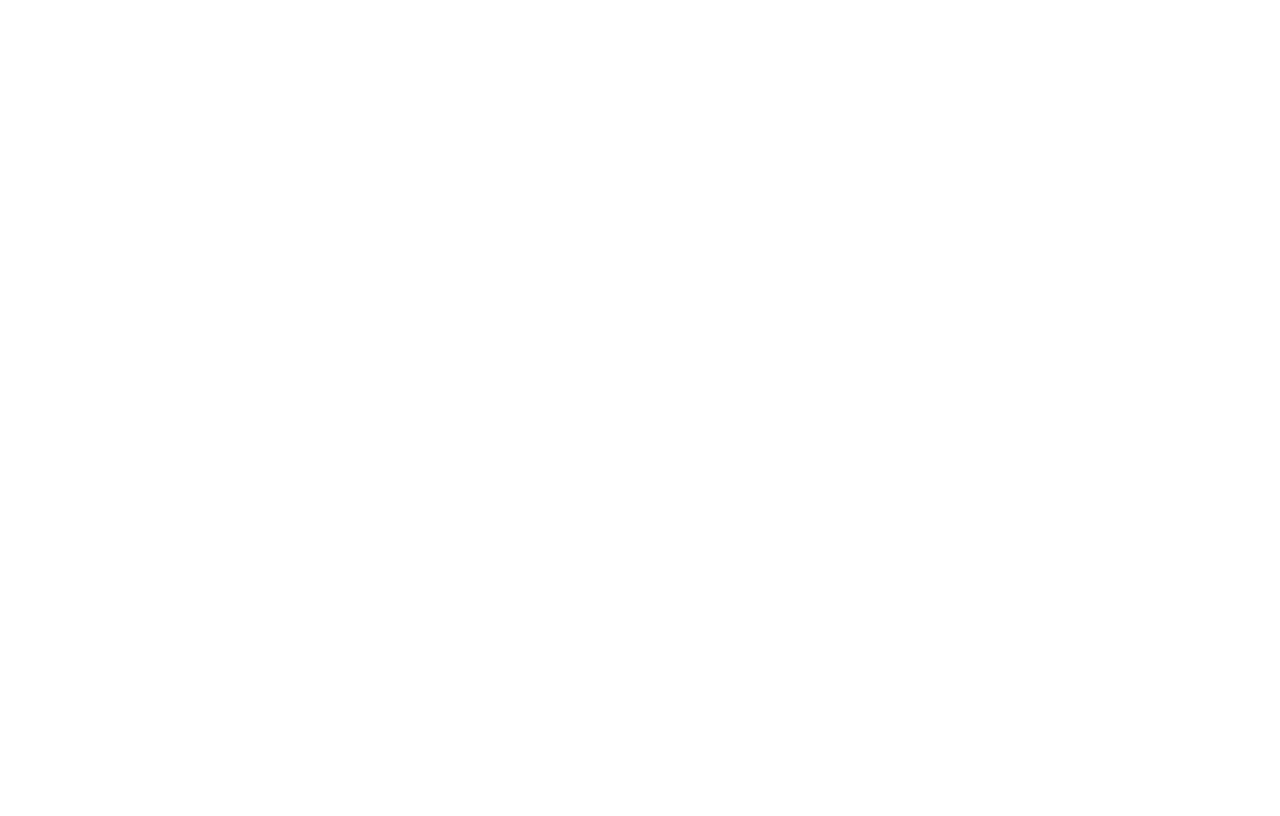
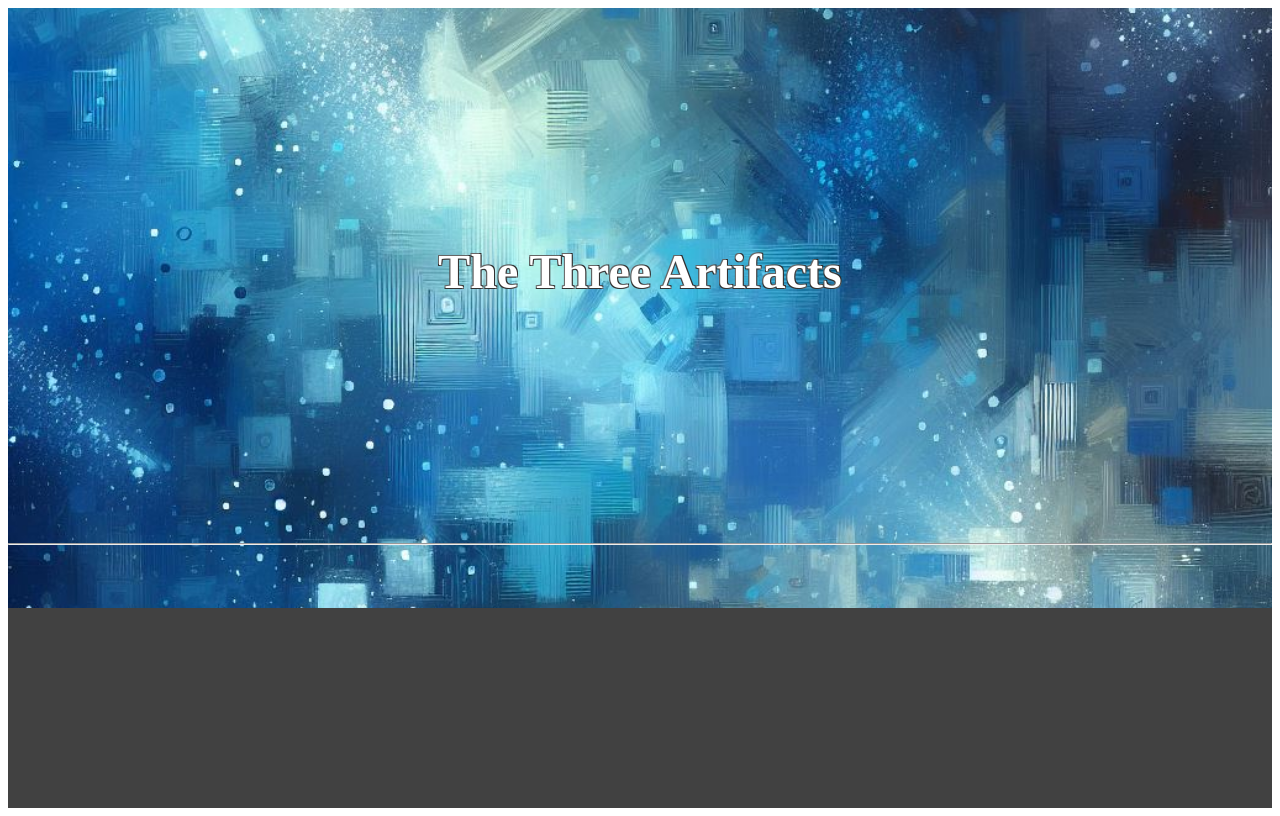
Before and after one commit to Memai2023/scrum-guide, a React (Vite) app: page /artifacts in a window 1280 px wide. Built offline with nearby package versions, Linux system fonts and the light colour scheme.

Commit message:
restore artifact-hero-scrum-37

```diff
--- /dev/null
+++ b/src/Components/Artifacts/Hero/Artifacts.module.css
@@ -0,0 +1,39 @@
+.heroContainer {
+    background-repeat: no-repeat;
+    background-size: cover;
+    background-position: 50% 50%;
+    color: white;
+    display: flex;
+    flex-direction: column;
+    height: 75vh;
+    width: 100%;
+}
+
+.header {
+    align-items: center;
+    display: flex;
+    height: auto;
+    flex-grow: 1;
+    font-size: 2.2rem;
+    justify-content: center;
+    padding: 16px;
+    text-align: center;
+    text-shadow: -1px -1px 0 #666666, 1px -1px 0 #302f2f, -1px 1px 0 #333333, 1px 1px 0 #5c5c5c;
+    width: 100%;
+}
+
+.heroLine {
+    background-color: grey;
+    margin-bottom: 10%;
+    width: 100%;
+}
+
+@media screen and (min-width: 768px) {
+    .header {
+        font-size: 3rem;
+    }
+
+    .heroLine {
+        margin-bottom: 5%;
+    }
+}
--- /dev/null
+++ b/src/Components/Artifacts/Hero/index.jsx
@@ -0,0 +1,12 @@
+import styles from './Artifacts.module.css'
+import { Artifacts } from '../../../data/data'
+
+const ArtifactHero = () => {
+    return (
+        <div style={{backgroundImage:`url(${Artifacts.heroImgSource})`}} className={styles.heroContainer}>
+            <h1 className={styles.header}>{Artifacts.heroTitle}</h1>
+            <hr className={styles.heroLine}></hr>
+        </div>
+    )
+}
+export default ArtifactHero
--- /dev/null
+++ b/src/Pages/Artifacts/Artifacts.module.css
@@ -0,0 +1,10 @@
+:root {
+    --artifact-bg-color: rgb(65, 65, 65);
+}
+
+.artifactContainer {
+    background-color: var(--artifact-bg-color);
+    color: white;
+    display: flex;
+    width: 100%;
+}
--- a/src/Pages/Artifacts/index.jsx
+++ b/src/Pages/Artifacts/index.jsx
@@ -1,8 +1,11 @@
+import ArtifactHero from "../../Components/Artifacts/Hero"
+import styles from "./Artifacts.module.css"
+
 const Artifacts = () => {
     return(
-        <>
-
-        </>
+        <div className={styles.artifactContainer}>
+            <ArtifactHero/>
+        </div>
     )
 }
 
```
Also changed, not shown: src/Components/Buttons/index.jsx (deleted, +0 -19 lines), src/Components/Artifacts/file.txt (deleted).
